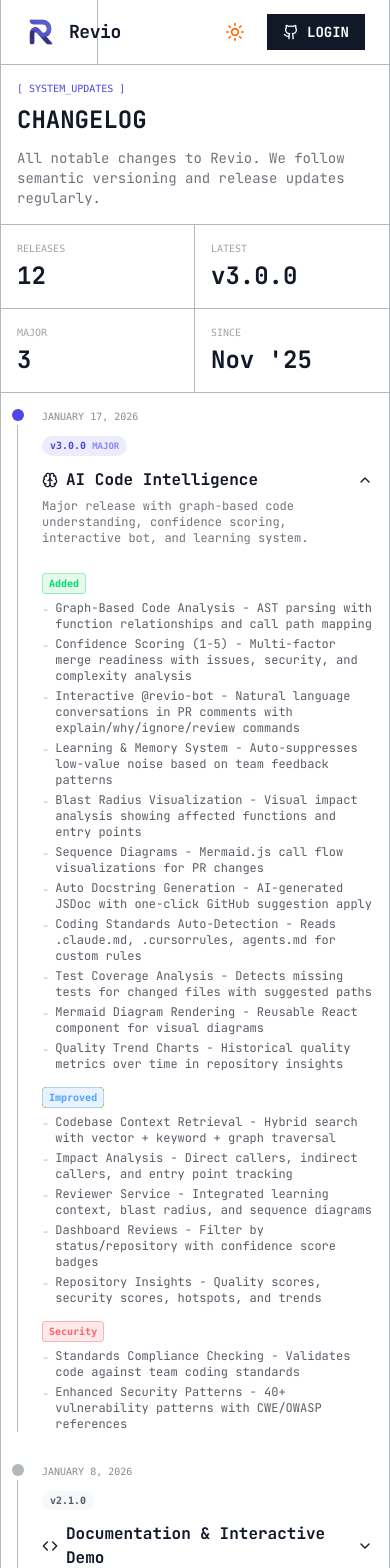
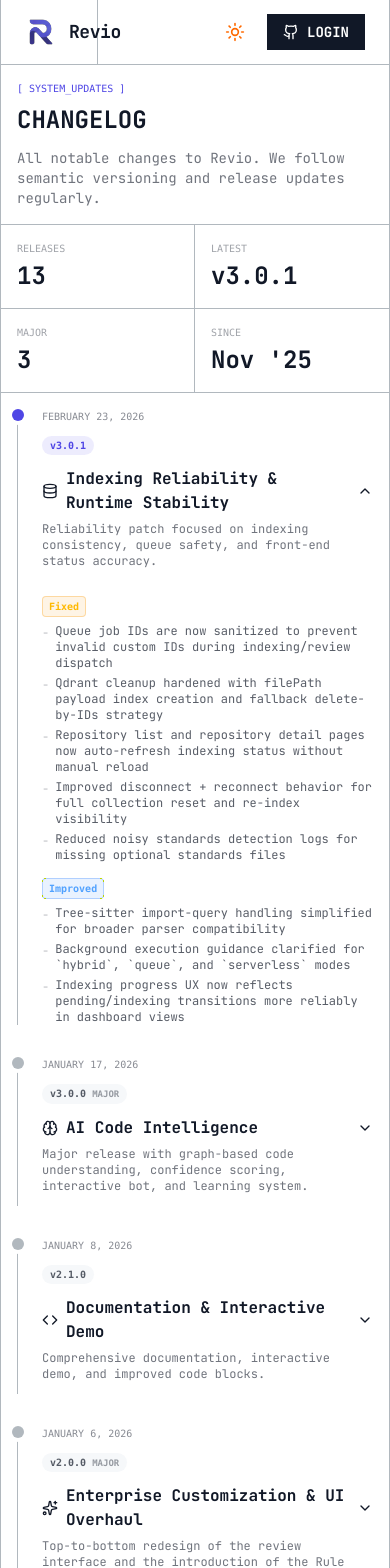
Before and after one commit to mayurbijarniya/Revio, a Next.js app: page /changelog in a window 390 px wide. Shown: the top 1568 px of the page. Built offline with nearby package versions, Linux system fonts and the light colour scheme; no server answers.

Commit message:
docs(marketing): align readme and marketing pages with v3.0.1 reliability updates

```diff
--- a/src/app/(marketing)/about/page.tsx
+++ b/src/app/(marketing)/about/page.tsx
@@ -27,6 +27,11 @@ export default function AboutPage() {
                         <li><strong>Auto Docstrings</strong> - AI-generated documentation with one-click apply</li>
                     </ul>
 
+                    <p className="mt-6">
+                        In v3.0.1, we focused on reliability: stronger indexing cleanup in Qdrant,
+                        safer queue job dispatch IDs, and live indexing status updates in the dashboard.
+                    </p>
+
                     <h2 className="text-2xl font-bold mt-12 mb-6 text-[var(--foreground)]">Enterprise Ready</h2>
                     <p>
                         Revio supports organizations with role-based access control, team analytics,
--- a/src/app/(marketing)/changelog/page.tsx
+++ b/src/app/(marketing)/changelog/page.tsx
@@ -31,6 +31,34 @@ interface Release {
 }
 
 const releases: Release[] = [
+  {
+    version: "3.0.1",
+    date: "February 23, 2026",
+    title: "Indexing Reliability & Runtime Stability",
+    description: "Reliability patch focused on indexing consistency, queue safety, and front-end status accuracy.",
+    type: "patch",
+    icon: Database,
+    changes: [
+      {
+        category: "fixed",
+        items: [
+          "Queue job IDs are now sanitized to prevent invalid custom IDs during indexing/review dispatch",
+          "Qdrant cleanup hardened with filePath payload index creation and fallback delete-by-IDs strategy",
+          "Repository list and repository detail pages now auto-refresh indexing status without manual reload",
+          "Improved disconnect + reconnect behavior for full collection reset and re-index visibility",
+          "Reduced noisy standards detection logs for missing optional standards files",
+        ],
+      },
+      {
+        category: "improved",
+        items: [
+          "Tree-sitter import-query handling simplified for broader parser compatibility",
+          "Background execution guidance clarified for `hybrid`, `queue`, and `serverless` modes",
+          "Indexing progress UX now reflects pending/indexing transitions more reliably in dashboard views",
+        ],
+      },
+    ],
+  },
   {
     version: "3.0.0",
     date: "January 17, 2026",
--- a/src/app/(marketing)/docs/page.tsx
+++ b/src/app/(marketing)/docs/page.tsx
@@ -446,12 +446,12 @@ export default function DocsPage() {
                 "Go to Dashboard → Repositories → Select Repository",
                 "Click the 'Disconnect' button",
                 "Confirm the action",
-                "All indexed data and reviews will be deleted",
+                "Repository-scoped data is deleted (vectors, indexed files, chats, reviews, code graph)",
               ]} />
 
               <DocNote type="warning">
-                Disconnecting a repository permanently deletes all indexed files, embeddings,
-                and PR reviews. This action cannot be undone.
+                Disconnecting a repository permanently deletes repository-scoped data from the app database
+                and vector index. This action cannot be undone.
               </DocNote>
             </div>
           )}
@@ -483,12 +483,22 @@ export default function DocsPage() {
                 "Python",
                 "Go",
                 "Rust",
-                "Java / Kotlin",
-                "C / C++",
+                "Java",
+                "C++",
+                "C#",
                 "Ruby",
                 "PHP",
                 "Swift",
-                "And many more...",
+              ]} />
+
+              <DocSubHeading>Indexing Runtime Modes</DocSubHeading>
+              <DocParagraph>
+                Indexing can run in queue, serverless, or hybrid mode depending on your deployment.
+              </DocParagraph>
+              <DocList items={[
+                "hybrid (recommended): queue-first with serverless fallback",
+                "queue: queue-only, requires always-on workers",
+                "serverless: direct execution without workers",
               ]} />
 
               <DocSubHeading>Index Status</DocSubHeading>
@@ -515,7 +525,8 @@ export default function DocsPage() {
               />
 
               <DocNote type="info">
-                Incremental indexing only processes changed files, making subsequent indexes much faster.
+                Incremental indexing only processes changed files, and the dashboard now updates index progress
+                live without requiring a page refresh.
               </DocNote>
             </div>
           )}
@@ -537,7 +548,7 @@ export default function DocsPage() {
                 "Fetches the PR diff from GitHub",
                 "Retrieves relevant codebase context from vector DB",
                 "Runs security scanning on changed files",
-                "Generates a comprehensive review using Gemini AI",
+                "Generates a comprehensive review using the configured AI model",
                 "Posts the review as a GitHub comment",
               ]} />
 
--- a/src/app/(marketing)/integrations/page.tsx
+++ b/src/app/(marketing)/integrations/page.tsx
@@ -43,21 +43,27 @@ export default function IntegrationsPage() {
                             <div className="w-16 h-16 bg-[var(--code-bg)] rounded-lg mb-6 flex items-center justify-center border border-[var(--code-border)]">
                                 <GitlabIcon />
                             </div>
-                            <h3 className="font-bold mb-2 group-hover:text-[var(--primary)] text-lg">GitLab</h3>
-                            <p className="text-sm opacity-70">Support for CI pipelines and merge request comments.</p>
+                            <h3 className="font-bold mb-2 group-hover:text-[var(--primary)] text-lg">GitLab (Planned)</h3>
+                            <p className="text-sm opacity-70">On roadmap. Core product support today is GitHub-first.</p>
                         </div>
                         <div className="border border-[var(--code-border)] p-8 hover:border-[var(--primary)] transition-colors cursor-pointer group bg-[var(--background)]">
                             <div className="w-16 h-16 bg-[var(--code-bg)] rounded-lg mb-6 flex items-center justify-center border border-[var(--code-border)]">
                                 <SlackIcon />
                             </div>
-                            <h3 className="font-bold mb-2 group-hover:text-[var(--primary)] text-lg">Slack</h3>
-                            <p className="text-sm opacity-70">Real-time notifications for critical issues and review completed.</p>
+                            <h3 className="font-bold mb-2 group-hover:text-[var(--primary)] text-lg">Slack (Planned)</h3>
+                            <p className="text-sm opacity-70">Planned notifications workflow for review completion and critical findings.</p>
                         </div>
                     </div>
 
                     <h2 className="text-2xl font-bold mb-6 mt-16">[ AI_CODE_INTELLIGENCE ]</h2>
                     <p className="text-lg text-[var(--foreground)]/70 mb-8">
                         Revio v3.0 brings intelligent code understanding directly into your review workflow.
+                    </p>
+
+                    <h2 className="text-2xl font-bold mb-6 mt-12">[ RELIABILITY_UPDATES ]</h2>
+                    <p className="text-lg text-[var(--foreground)]/70 mb-8">
+                        v3.0.1 improved runtime reliability with stronger indexing cleanup, safer queue dispatch IDs,
+                        and live indexing progress updates in dashboard views.
                     </p>
 
                     <div className="grid grid-cols-1 md:grid-cols-2 gap-6">
--- a/src/app/(marketing)/page.tsx
+++ b/src/app/(marketing)/page.tsx
@@ -24,7 +24,7 @@ export default function Home() {
       <Link href="/changelog" className="block border-b border-[var(--code-border)] py-2 px-4 sm:px-6 bg-[var(--code-bg)] hover:bg-[var(--code-bg)]/80 transition-colors">
         <p className="font-mono text-[10px] sm:text-xs font-medium text-[var(--foreground)]/60 uppercase tracking-wide flex items-center gap-2">
           <span className="w-2 h-2 bg-[var(--primary)] inline-block flex-shrink-0"></span>
-          <span className="truncate">[ ANNOUNCEMENT ] : REVIO V3.0 IS NOW LIVE WITH AI CODE INTELLIGENCE</span>
+          <span className="truncate">[ ANNOUNCEMENT ] : V3.0.1 INDEXING RELIABILITY + LIVE PROGRESS UPDATES</span>
         </p>
       </Link>
 
@@ -84,7 +84,7 @@ export default function Home() {
         <div className="grid grid-cols-2 md:grid-cols-4">
           <div className="p-4 sm:p-6 lg:p-8 border-r border-b md:border-b-0 border-[var(--code-border)]">
             <div className="font-mono text-[10px] sm:text-xs text-[var(--foreground)]/40 mb-1 sm:mb-2">[ LANGUAGES ]</div>
-            <div className="text-2xl sm:text-3xl lg:text-4xl font-bold">14+</div>
+            <div className="text-2xl sm:text-3xl lg:text-4xl font-bold">10+</div>
           </div>
           <div className="p-4 sm:p-6 lg:p-8 border-b md:border-b-0 md:border-r border-[var(--code-border)]">
             <div className="font-mono text-[10px] sm:text-xs text-[var(--foreground)]/40 mb-1 sm:mb-2">[ AVG_REVIEW_TIME ]</div>
@@ -109,7 +109,7 @@ export default function Home() {
               COMPLETE VISIBILITY INTO YOUR CODEBASE HEALTH
             </h2>
             <span className="font-mono text-[10px] sm:text-xs text-[var(--foreground)]/50">
-              [ INTERFACE_PREVIEW_V3.0.0 ]
+              [ INTERFACE_PREVIEW_V3.0.1 ]
             </span>
           </div>
 
--- a/src/app/(marketing)/security/page.tsx
+++ b/src/app/(marketing)/security/page.tsx
@@ -95,7 +95,7 @@ export default function SecurityPage() {
                             </p>
                         </div>
                         <div className="grid grid-cols-2 gap-4">
-                            <div className="text-center px-4 py-3 border border-[var(--code-border)] font-mono text-[10px] font-bold">SOC2_COMPLIANT</div>
+                            <div className="text-center px-4 py-3 border border-[var(--code-border)] font-mono text-[10px] font-bold">SOC2_READY</div>
                             <div className="text-center px-4 py-3 border border-[var(--code-border)] font-mono text-[10px] font-bold">GDPR_READY</div>
                         </div>
                     </div>
--- a/src/components/layout/Footer.tsx
+++ b/src/components/layout/Footer.tsx
@@ -27,6 +27,7 @@ export function Footer() {
                     <div>
                         <h4 className="font-mono text-[10px] sm:text-xs font-medium text-[var(--foreground)]/40 mb-3 sm:mb-4">[ RESOURCES ]</h4>
                         <ul className="space-y-1.5 sm:space-y-2 text-xs sm:text-sm text-[var(--foreground)]/70">
+                            <li><Link href="/about" className="hover:text-[var(--primary)]">About</Link></li>
                             <li><Link href="/docs" className="hover:text-[var(--primary)]">Documentation</Link></li>
                             <li><Link href="/community" className="hover:text-[var(--primary)]">Community</Link></li>
                             <li><Link href="/demo" className="hover:text-[var(--primary)]">Live Demo</Link></li>
```
Also changed, not shown: 1 other file (tests, documents, lock files or other folders).
